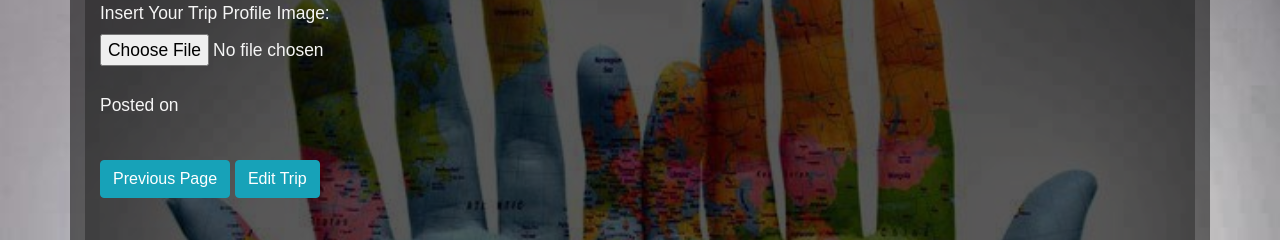
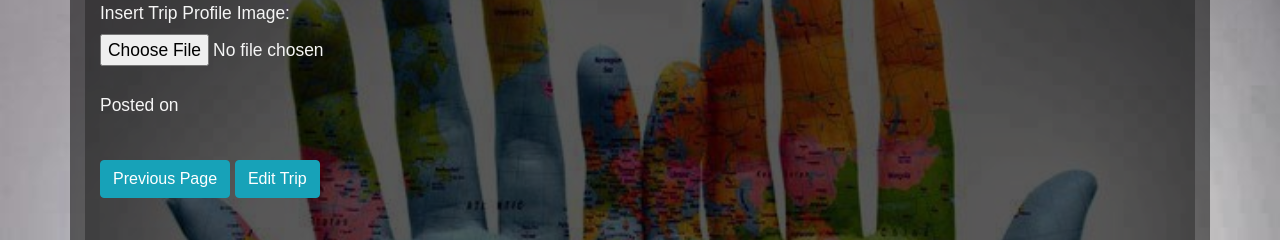
Before and after one commit to howyjane/trip-itinerary-review, a Flask app: template templates/edit.html in a window 1280 px wide. Shown: the part 992-1232 px from the top of the page. Run offline with Flask 2, Linux system fonts and the light colour scheme; the template is opened without the code that fills it, so the values that code supplies are empty; some libraries are stand-ins or nearby versions.

Commit message:
finalise edit.html

```diff
--- a/templates/edit.html
+++ b/templates/edit.html
@@ -10,7 +10,7 @@
 </head>
 
 <body>
-
+<!--nav bar-->
 <nav class="navbar navbar-expand-lg navbar-light bg-light">
   <a class="navbar-brand" href="{{url_for('index')}}">Tripee.com</a>
     <button class="navbar-toggler" type="button" data-toggle="collapse" data-target="#navbarSupportedContent" aria-controls="navbarSupportedContent" aria-expanded="false" aria-label="Toggle navigation">
@@ -28,6 +28,8 @@
     </ul>
   </div>
 </nav>
+
+<!--form content-->
   <div class="container">
     <div class="content-wrapper">
       <div class="col-md-auto">
@@ -64,24 +66,28 @@
                   <br><br>
                   <img class="card-img-top img-fluid" src="{{tripInfo.imageURL}}" alt="profileimg">
                   <br>
-                    <label for="">Insert Your Trip Profile Image:</label><br>
+                  <label for="profileimage">Insert Trip Profile Image:</label><br>
                     <input type="file"
                     id="photo" name="photo"
                     accept="image/png, image/jpeg" required>
                     <br><br>
-
                   <p>Posted on {{tripInfo.date}}</p>
-
                   <br>
+                    <!-- button-->
                     <a href="{{url_for('landingpagesummary_trip', tripId = tripInfo._id)}}" class="btn btn-info center-success">Previous Page</a>
                     <button type="submit" value="submit" class="btn btn-info center-block">Edit Trip </button>
                   <br>
         </form>
-                <br>
+        <!--col-md-auto-->
       </div>
+      <!--content-wrapper-->
     </div>
+     <!--container-->
   </div>
-
+<!--javascript-->
+<script src="https://code.jquery.com/jquery-3.4.1.slim.min.js" integrity="sha384-J6qa4849blE2+poT4WnyKhv5vZF5SrPo0iEjwBvKU7imGFAV0wwj1yYfoRSJoZ+n" crossorigin="anonymous"></script>
+<script src="https://cdn.jsdelivr.net/npm/popper.js@1.16.0/dist/umd/popper.min.js" integrity="sha384-Q6E9RHvbIyZFJoft+2mJbHaEWldlvI9IOYy5n3zV9zzTtmI3UksdQRVvoxMfooAo" crossorigin="anonymous"></script>
+<script src="https://stackpath.bootstrapcdn.com/bootstrap/4.4.1/js/bootstrap.min.js" integrity="sha384-wfSDF2E50Y2D1uUdj0O3uMBJnjuUD4Ih7YwaYd1iqfktj0Uod8GCExl3Og8ifwB6" crossorigin="anonymous"></script>
 <script src="/static/script.js"></script>
 
 
```
Lines whose indentation alone changed are shown as unchanged.
